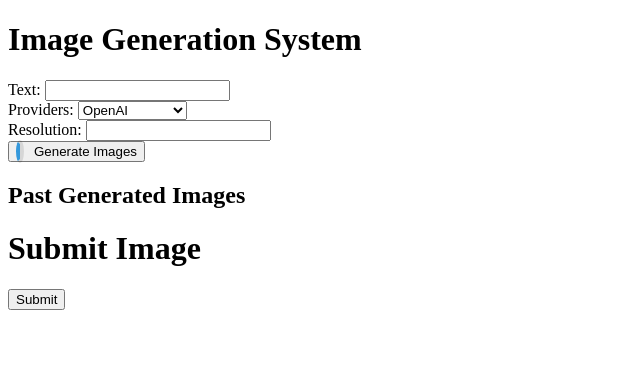
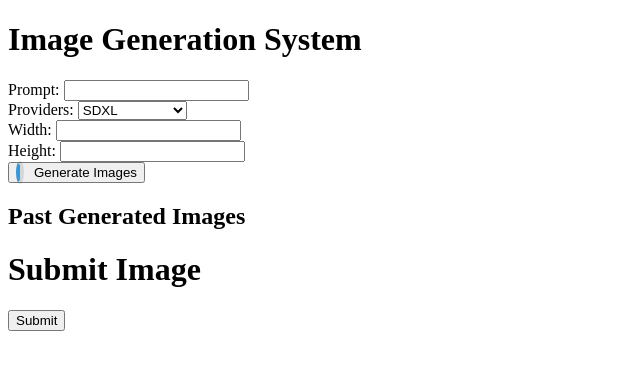
Before and after one commit to anishkarnik/Prompt-Engineering, a Flask app: page /generate_image in a window 1280 px wide. Shown: the top 370 px of the page, without its empty margins (0-640 px from the left). Run offline with Flask 3, Linux system fonts and the light colour scheme; some libraries are stand-ins or nearby versions.

Commit message:
image generating success

```diff
--- a/Eden ai/app.py
+++ b/Eden ai/app.py
@@ -18,8 +18,8 @@ def get_db_connection():
     return conn
 
 # Define the API endpoint for image generation
-IMAGE_GENERATION_API = "https://api.edenai.run/v2/image/generation"
-BEARER_TOKEN = "eyJhbGciOiJIUzI1NiIsInR5cCI6IkpXVCJ9.eyJ1c2VyX2lkIjoiOGYyYTQ3MDUtOWY2Mi00NjkwLWIwMGEtMTAxMjM4YjllNWZhIiwidHlwZSI6ImFwaV90b2tlbiJ9.tmqCohbKKvHk_MREpzVgC9NteYuWJbc-edMek3_hJ-Q"  # Replace this with your actual bearer token
+IMAGE_GENERATION_API = "https://modelslab.com/api/v6/realtime/text2img"
+  # Replace this with your actual bearer token
 
 # Define your login route
 @app.route('/', methods=['GET', 'POST'])
@@ -62,15 +62,17 @@ def generate_image():
 
         # Prepare data for the API call
         payload = {
-            "text": data.get('text', ''),
-            "resolution": data.get('resolution', ''),
+            "key" : "bK7OnLhSufswiXktBY38IDbPP4TlzJSAiPcW9GyLHtilcngZoVE8zAGYpips",
+            "prompt": data.get('prompt', ''),
+            "width": data.get('width', ''),
+            "height": data.get('height', ''),
             "providers": data.get('providers', ''),  # Handle the case where 'providers' might not exist
-            "fallback_providers": data.get('fallback_providers', '')
+            "fallback_providers": data.get('fallback_providers', ''),
+             "safety_checker": True  # Make safety_checker static
         }
 
         # Set up headers with the bearer token
         headers = {
-            'Authorization': f'Bearer {BEARER_TOKEN}',
             'Content-Type': 'application/json'
         }
 
--- a/Eden ai/templates/generate_image.html
+++ b/Eden ai/templates/generate_image.html
@@ -26,24 +26,30 @@
   <body>
     <h1>Image Generation System</h1>
     <div>
-      <label for="text">Text:</label>
-      <input type="text" id="text" name="text" />
+      <label for="prompt">Prompt:</label>
+      <input type="text" id="prompt" name="prompt" />
     </div>
     <div>
       <label for="providers">Providers:</label>
       <select id="providers" name="providers">
-        <option value="openai">OpenAI</option>
+        <option value="sdxl">SDXL</option>
         <option value="other_provider">Other Provider</option>
         <!-- Add more options for providers as needed -->
       </select>
     </div>
 
     <div>
-      <label for="resolution">Resolution:</label>
-      <input type="text" id="resolution" name="resolution" />
+      <label for="width">Width:</label>
+      <input type="text" id="width" name="width" />
+    </div>
+    <div>
+      <label for="height">Height:</label>
+      <!-- Fixed typo in label -->
+      <input type="text" id="height" name="height" />
     </div>
     <!-- Add the loading spinner here -->
-    <button onclick="generateImages()">
+    <button onclick="generateImages()" id="generateButton">
+      <!-- Added an id to the button for easy reference -->
       <span class="loader"></span> Generate Images
     </button>
     <div id="imageContainer">
@@ -62,14 +68,14 @@
     <script>
       // Function to disable the generate button and show loading spinner
       function disableGenerateButton() {
-        const button = document.querySelector("button");
+        const button = document.getElementById("generateButton");
         button.disabled = true;
         button.innerHTML = `<span class="loader"></span> Generating...`;
       }
 
       // Function to enable the generate button and reset its text
       function enableGenerateButton() {
-        const button = document.querySelector("button");
+        const button = document.getElementById("generateButton");
         button.disabled = false;
         button.innerHTML = "Generate Images";
       }
@@ -79,18 +85,20 @@
         // Disable the button and show loading spinner
         disableGenerateButton();
 
-        const text = document.getElementById("text").value;
-        const resolution = document.getElementById("resolution").value;
+        const prompt = document.getElementById("prompt").value;
+        const width = document.getElementById("width").value;
+        const height = document.getElementById("height").value;
         const providers = document.getElementById("providers").value;
 
         const requestData = {
-          text: text,
-          resolution: resolution,
+          prompt: prompt,
+          width: width,
+          height: height,
           providers: providers,
+          safety_checker: true,
         };
 
         try {
-          // Use await, to wait for the response
           const response = await fetch("/generate_image", {
             method: "POST",
             headers: {
@@ -99,36 +107,35 @@
             body: JSON.stringify(requestData),
           });
 
-          const data = await response.json();
-          // Check if the response contains images
-          if (
-            data.openai &&
-            data.openai.status === "success" &&
-            data.openai.items
-          ) {
-            // Get the container element where images will be displayed
+          const responseData = await response.json();
+
+          if (response.ok) {
+            // Clear previous images
             const imageContainer = document.getElementById("imageContainer");
-            // Clear previous content
             imageContainer.innerHTML = "";
 
-            // Iterate over the items array and create img elements for each image
-            data.openai.items.forEach((item) => {
-              const imageUrl = item.image_resource_url;
+            // Check if output is available in the response
+            if (responseData.output && responseData.output.length > 0) {
+              // Create img element and set its attributes
+              const imageUrl = responseData.output[0];
               const imgElement = document.createElement("img");
               imgElement.src = imageUrl;
               imgElement.style.width = "512px";
-              imgElement.style.height = "512px"; // Adjust the width as needed
+              imgElement.style.height = "512px";
               imgElement.style.marginRight = "10px";
               imgElement.style.marginBottom = "10px";
-              // Append the img element to the container
+              // Append img element to the container
               imageContainer.appendChild(imgElement);
 
               // Store the image URL in local storage for later retrieval
               storePastImage(imageUrl);
-            });
+            } else {
+              // Handle case where no images are returned
+              alert("No images generated.");
+            }
           } else {
-            // Handle case where response does not contain images
-            alert("Some Error occurred while getting the image!");
+            // Handle non-success response
+            alert("Error: " + responseData.message);
           }
         } catch (error) {
           console.error("Error:", error);
```
